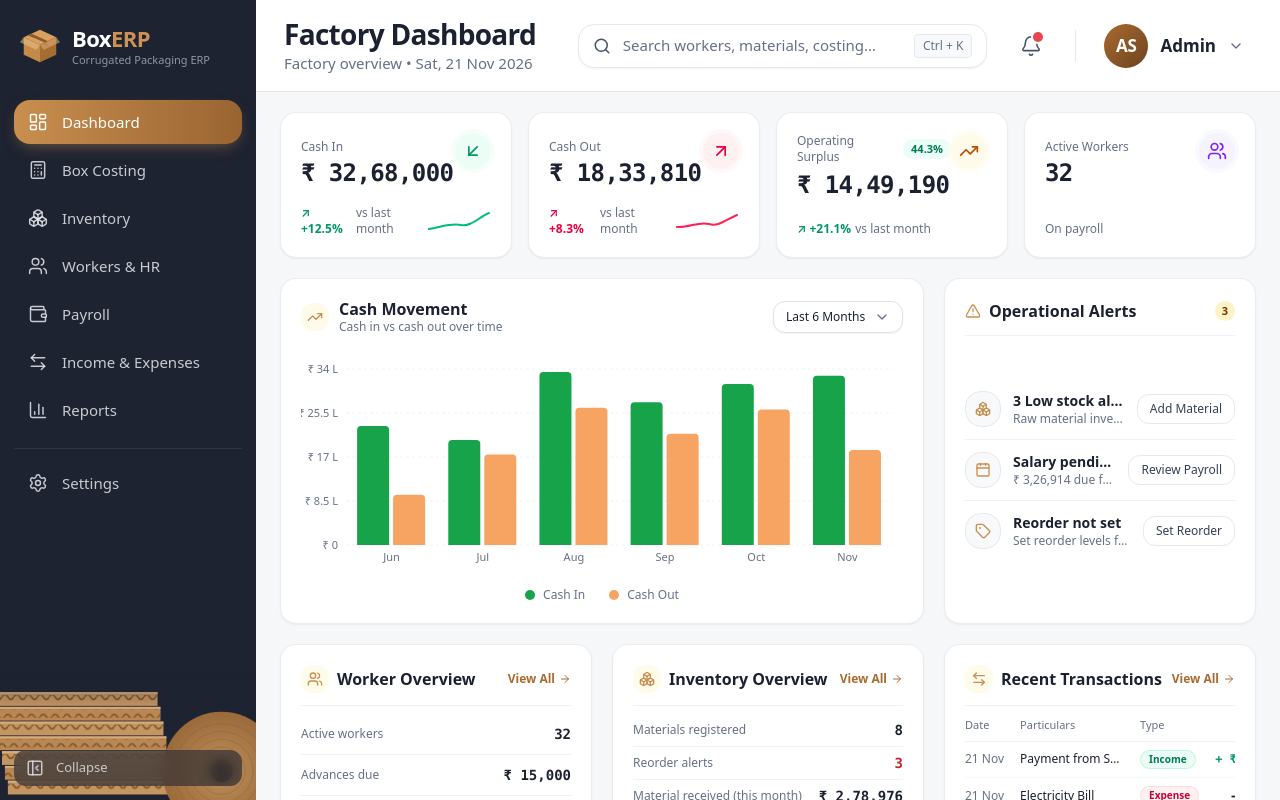
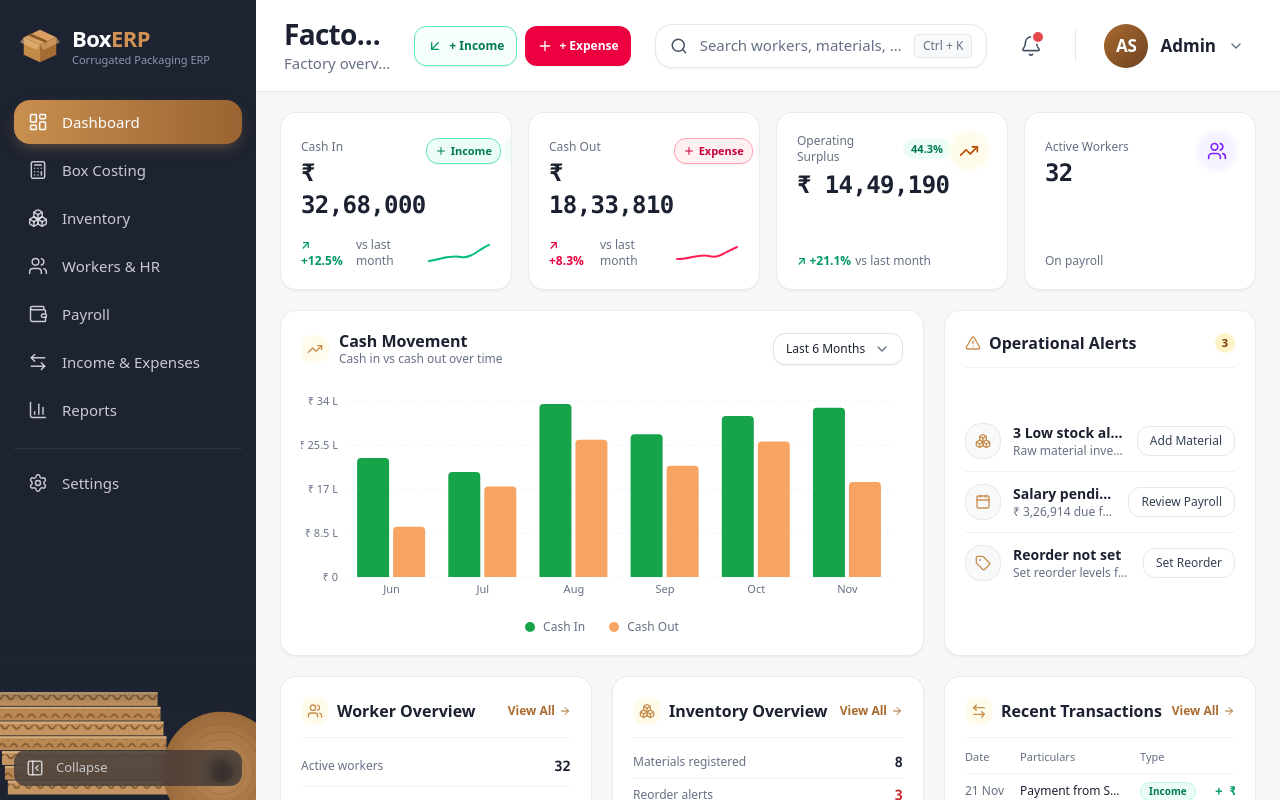
Before and after one commit to milanvananidev/box-erp, a React (Vite) app: page / in a window 1280 px wide. Built offline with nearby package versions, Linux system fonts and the light colour scheme.

Commit message:
feat(dashboard): add quick action buttons for Income and Expense on dashboard and topbar

```diff
--- a/src/components/layout/Topbar.tsx
+++ b/src/components/layout/Topbar.tsx
@@ -1,6 +1,7 @@
-import { Bell, ChevronDown, Keyboard, LogOut, Search, Settings, PackageX, CalendarClock } from "lucide-react";
+import { Bell, ChevronDown, Keyboard, LogOut, Search, Settings, PackageX, CalendarClock, ArrowDownLeft, Plus } from "lucide-react";
 import { useNavigate } from "react-router-dom";
 import * as Popover from "@radix-ui/react-popover";
+import { Button } from "@/components/ui/button";
 import { usePageMetaStore } from "@/hooks/use-page-meta";
 import { modKeyLabel } from "@/hooks/use-hotkeys";
 import { useUI } from "@/stores/ui";
@@ -70,6 +71,7 @@ function NotificationsButton() {
 export function Topbar() {
   const { title, subtitle } = usePageMetaStore();
   const setCommandOpen = useUI((s) => s.setCommandOpen);
+  const openTxnSheet = useUI((s) => s.openTxnSheet);
   const navigate = useNavigate();
 
   return (
@@ -79,9 +81,29 @@ export function Topbar() {
         {subtitle && <p className="truncate text-[15px] text-muted-foreground">{subtitle}</p>}
       </div>
 
+      <div className="flex items-center gap-2">
+        <Button
+          variant="outline"
+          size="sm"
+          onClick={() => openTxnSheet("in")}
+          className="h-10 gap-1.5 border-emerald-300 bg-emerald-50/50 text-xs font-semibold text-emerald-700 hover:bg-emerald-100 hover:text-emerald-800 cursor-pointer shadow-2xs"
+          title="Add Income (⌘+Shift+I)"
+        >
+          <ArrowDownLeft className="size-4 text-emerald-600" /> + Income
+        </Button>
+        <Button
+          size="sm"
+          onClick={() => openTxnSheet("out")}
+          className="h-10 gap-1.5 bg-rose-600 hover:bg-rose-700 text-xs font-semibold text-white cursor-pointer shadow-xs"
+          title="Add Expense (⌘+Shift+E)"
+        >
+          <Plus className="size-4" /> + Expense
+        </Button>
+      </div>
+
       <button
         onClick={() => setCommandOpen(true)}
-        className="flex h-11 w-[min(420px,32vw)] items-center gap-3 rounded-xl border border-border bg-card px-3.5 text-left text-[15px] text-[#667085] shadow-xs transition-colors cursor-pointer hover:border-[#cfd4dc] focus-visible:outline-none focus-visible:ring-3 focus-visible:ring-brand-100"
+        className="flex h-11 w-[min(380px,26vw)] items-center gap-3 rounded-xl border border-border bg-card px-3.5 text-left text-[15px] text-[#667085] shadow-xs transition-colors cursor-pointer hover:border-[#cfd4dc] focus-visible:outline-none focus-visible:ring-3 focus-visible:ring-brand-100"
       >
         <Search className="size-[18px] text-[#475467]" />
         <span className="flex-1 truncate">Search workers, materials, costing…</span>
--- a/src/features/dashboard/components/KpiRow.tsx
+++ b/src/features/dashboard/components/KpiRow.tsx
@@ -1,11 +1,13 @@
-import { ArrowDownLeft, ArrowUpRight, TrendingUp, Users } from "lucide-react";
+import { ArrowDownLeft, ArrowUpRight, TrendingUp, Users, Plus } from "lucide-react";
 import { useNavigate } from "react-router-dom";
 import { formatINR } from "@/lib/format";
+import { useUI } from "@/stores/ui";
 import { useDashboardSummary } from "../api";
 
 export function KpiRow() {
   const { data, isLoading } = useDashboardSummary();
   const navigate = useNavigate();
+  const openTxnSheet = useUI((s) => s.openTxnSheet);
 
   const cashInVal = data?.cashIn.value ?? 0;
   const cashOutVal = data?.cashOut.value ?? 0;
@@ -29,9 +31,22 @@ export function KpiRow() {
               {isLoading ? "—" : formatINR(cashInVal)}
             </div>
           </div>
+          <div className="flex items-center gap-1.5">
+            <button
+              type="button"
+              onClick={(e) => {
+                e.stopPropagation();
+                openTxnSheet("in");
+              }}
+              title="Add Income (⌘+Shift+I)"
+              className="flex items-center gap-1 rounded-lg border border-emerald-300 bg-emerald-50 px-2 py-1 text-[11px] font-bold text-emerald-700 hover:bg-emerald-600 hover:text-white hover:border-emerald-600 transition-all cursor-pointer shadow-2xs"
+            >
+              <Plus className="size-3" /> Income
+            </button>
             <span className="flex size-9 shrink-0 items-center justify-center rounded-full bg-emerald-50 text-emerald-600 ring-4 ring-emerald-50/50">
               <ArrowDownLeft className="size-5" />
             </span>
+          </div>
         </div>
 
         <div className="mt-4 flex items-center justify-between">
@@ -63,9 +78,22 @@ export function KpiRow() {
               {isLoading ? "—" : formatINR(cashOutVal)}
             </div>
           </div>
+          <div className="flex items-center gap-1.5">
+            <button
+              type="button"
+              onClick={(e) => {
+                e.stopPropagation();
+                openTxnSheet("out");
+              }}
+              title="Add Expense (⌘+Shift+E)"
+              className="flex items-center gap-1 rounded-lg border border-rose-300 bg-rose-50 px-2 py-1 text-[11px] font-bold text-rose-700 hover:bg-rose-600 hover:text-white hover:border-rose-600 transition-all cursor-pointer shadow-2xs"
+            >
+              <Plus className="size-3" /> Expense
+            </button>
             <span className="flex size-9 shrink-0 items-center justify-center rounded-full bg-rose-50 text-rose-600 ring-4 ring-rose-50/50">
               <ArrowUpRight className="size-5" />
             </span>
+          </div>
         </div>
 
         <div className="mt-4 flex items-center justify-between">
--- a/src/features/dashboard/components/RecentTransactionsCard.tsx
+++ b/src/features/dashboard/components/RecentTransactionsCard.tsx
@@ -1,10 +1,13 @@
 import { useNavigate } from "react-router-dom";
-import { ArrowLeftRight, ArrowRight, Receipt } from "lucide-react";
+import { ArrowLeftRight, ArrowRight, Receipt, Plus, ArrowDownLeft } from "lucide-react";
+import { Button } from "@/components/ui/button";
 import { formatDateShort, formatINR } from "@/lib/format";
+import { useUI } from "@/stores/ui";
 import { useRecentTransactions } from "../api";
 
 export function RecentTransactionsCard() {
   const navigate = useNavigate();
+  const openTxnSheet = useUI((s) => s.openTxnSheet);
   const { data: transactions = [], isLoading } = useRecentTransactions();
 
   return (
@@ -80,6 +83,27 @@ export function RecentTransactionsCard() {
           )}
         </div>
       </div>
+
+      {/* Action Buttons */}
+      <div className="grid grid-cols-2 gap-2.5 pt-3 border-t border-border/60">
+        <Button
+          variant="outline"
+          size="sm"
+          onClick={() => openTxnSheet("in")}
+          className="text-xs h-8 text-emerald-700 font-medium border-emerald-200/80 bg-emerald-50/40 hover:bg-emerald-100 hover:text-emerald-800 cursor-pointer shadow-2xs"
+          title="Add Income (⌘+Shift+I)"
+        >
+          <ArrowDownLeft className="size-3.5 text-emerald-600" /> + Add Income
+        </Button>
+        <Button
+          size="sm"
+          onClick={() => openTxnSheet("out")}
+          className="text-xs h-8 bg-brand-600 hover:bg-brand-700 text-white font-medium shadow-xs cursor-pointer"
+          title="Add Expense (⌘+Shift+E)"
+        >
+          <Plus className="size-3.5" /> - Add Expense
+        </Button>
+      </div>
     </div>
   );
 }
```
Lines whose indentation alone changed are shown as unchanged.
